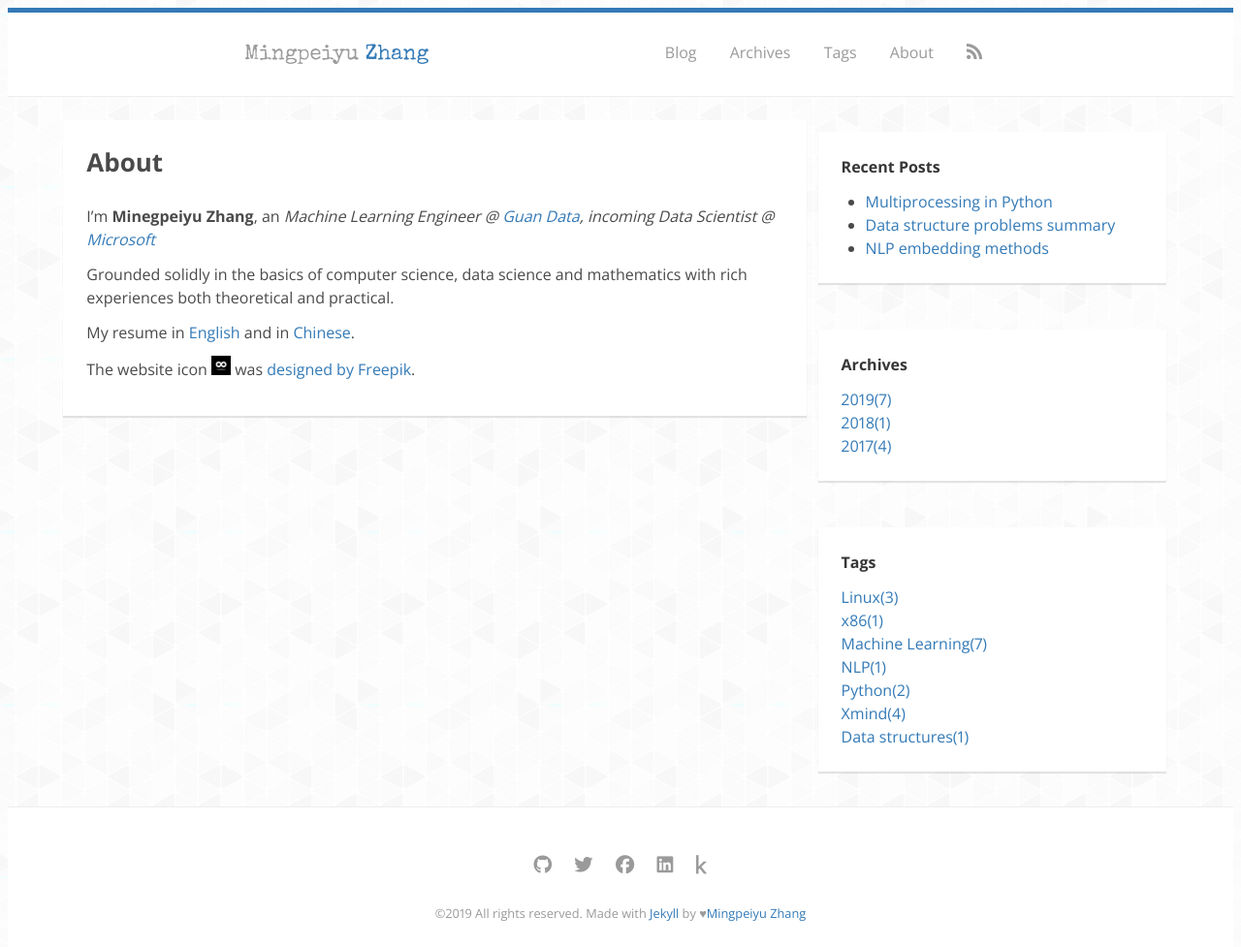
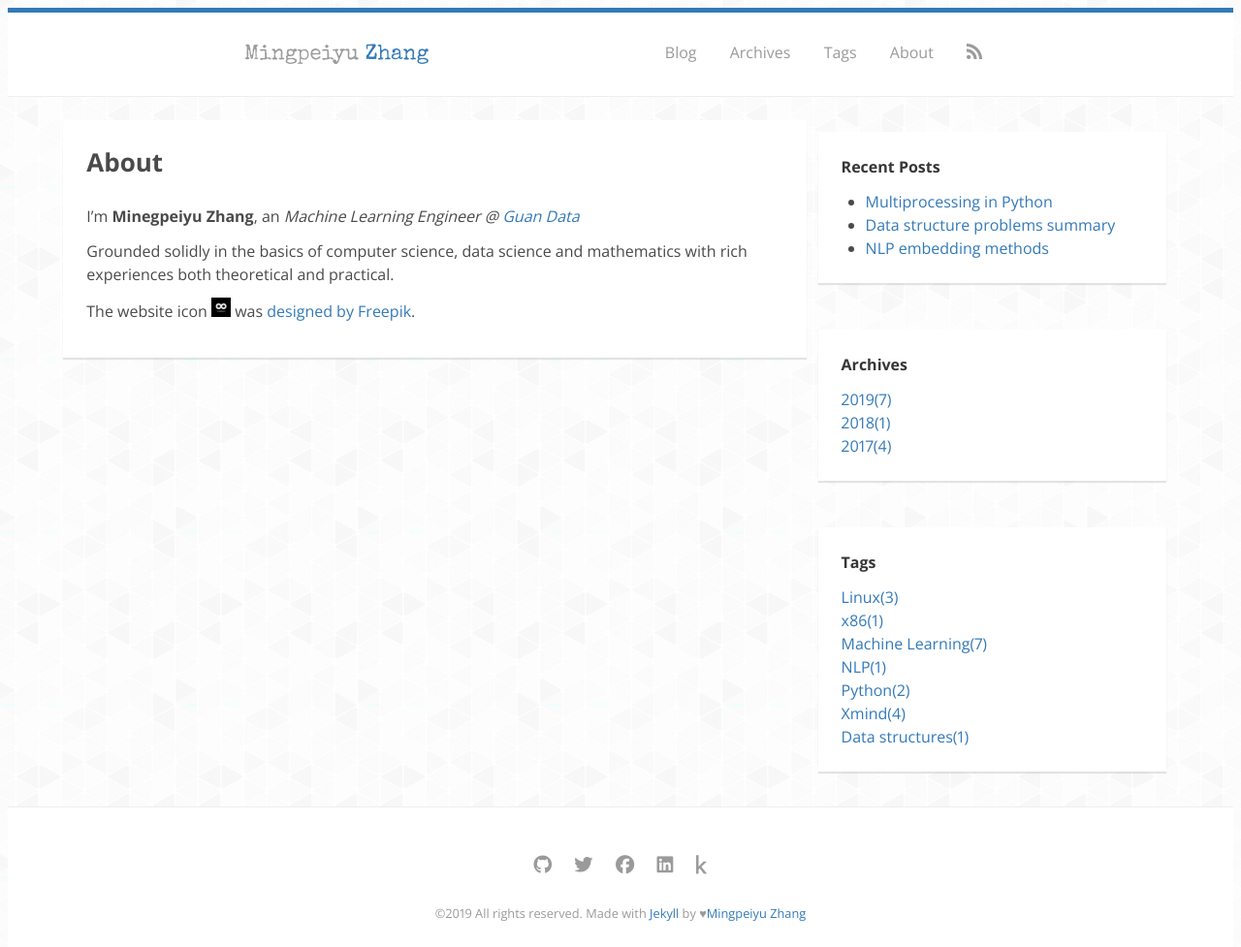
Before and after one commit to zmpyzmpy/zmpyzmpy.github.io, a Jekyll site: the page built from about.md, in a window 1280 px wide. Shown: the whole page at 97% size. Built offline with Jekyll 4.4.1, drawn with Linux system fonts in a browser that asks for light colours; nearby versions of some CDN libraries; some web fonts are replaced; comment, search, counter and statistics services are not loaded.

Commit message:
Update about.md

```diff
--- a/about.md
+++ b/about.md
@@ -4,10 +4,8 @@ title: About
 permalink: /about/
 ---
 
-I'm <strong itemprop="name">{{ site.author.name }}</strong>, an <em itemprop="jobTitle">{{ site.author.job }}, {{ site.author.new_job }}</em>
+I'm <strong itemprop="name">{{ site.author.name }}</strong>, an <em itemprop="jobTitle">{{ site.author.job }}</em>
 
 {{ site.author.bio }}
 
-My resume in [English](/resume/MingpeiyuZhang_DataScientist_en.pdf) and in [Chinese](/resume/MingpeiyuZhang_DataScientist_cn.pdf).
-
 The website icon ![icon](/images/icon.jpg){:height="20px"} was <a href='http://www.freepik.com/free-vector/infinity-icon_1111852.htm'>designed by Freepik</a>.
```
